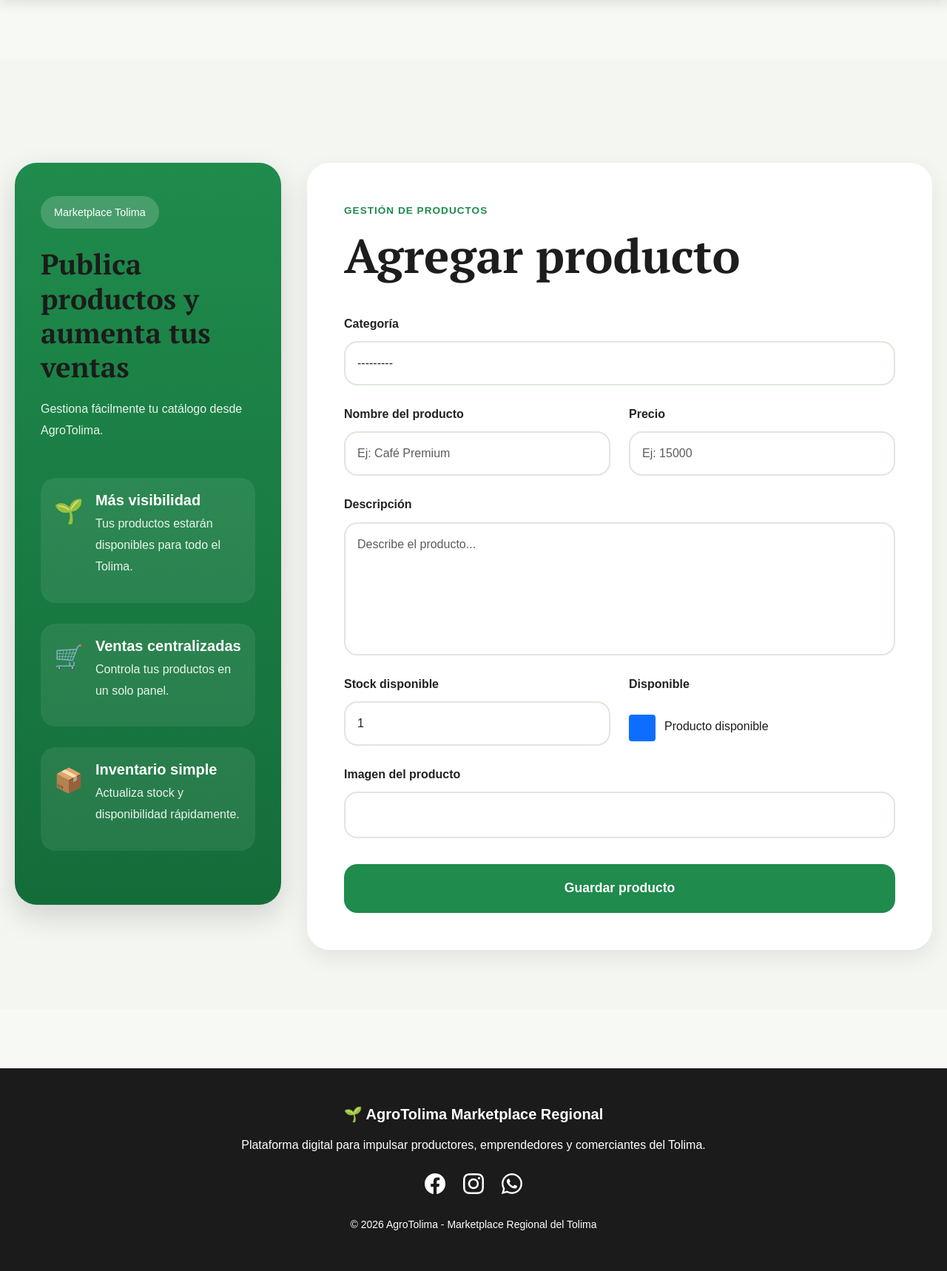
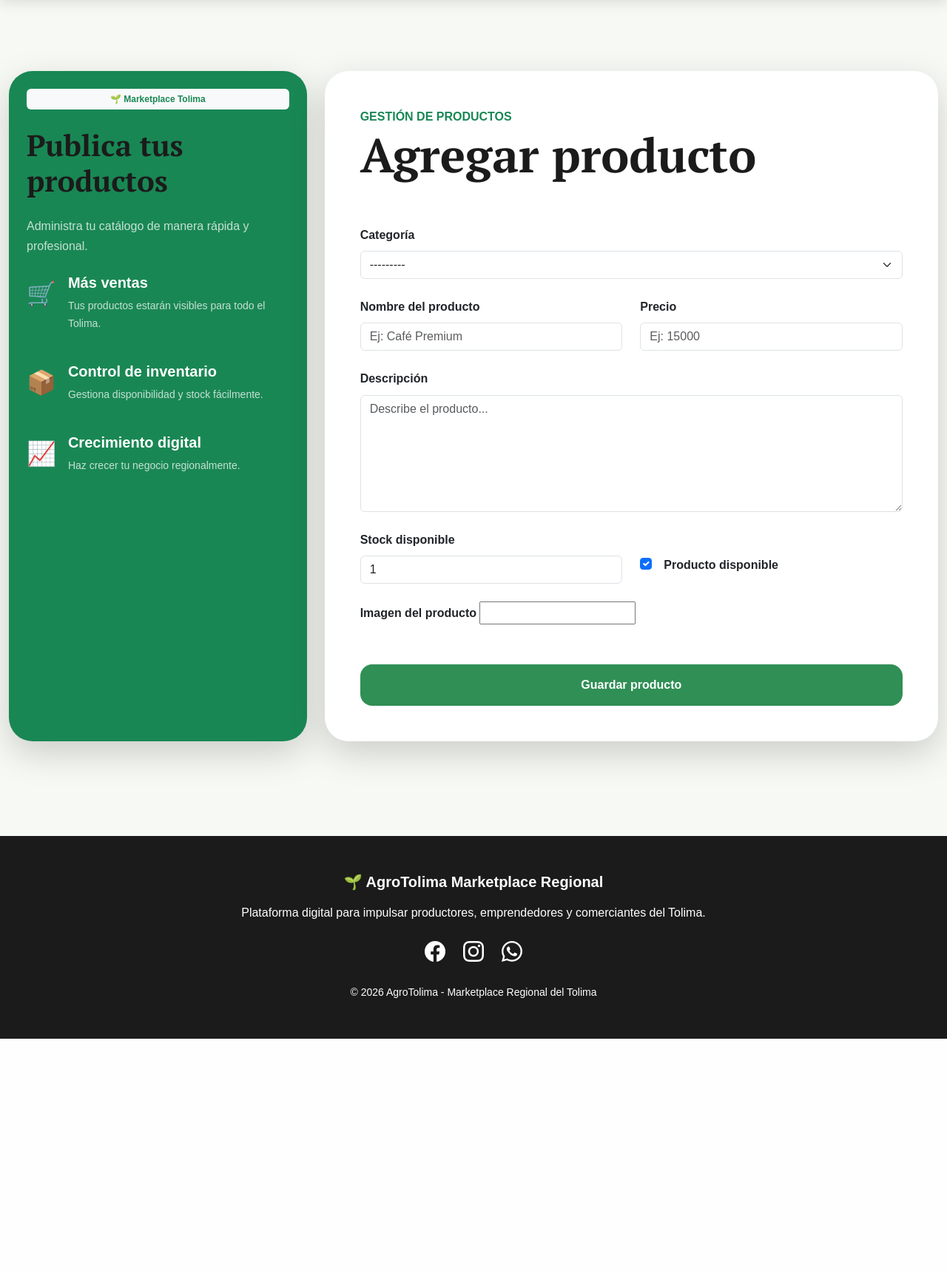
Before and after one commit to Rubiano718/AgroTolima, a Django app: template tienda/templates/tienda/crear_producto.html in a window 1280 px wide. Shown: the part 78-1796 px from the top of the page at 74% size. After the commit the page ends 1482 px from the top, so only its background shows below. Run offline with Django 5.2, Linux system fonts and the light colour scheme; the template is opened without the code that fills it: values that come from a table or form of the project are taken from there, others are empty; data comes from the database, SQL or seed files in the repository.

Commit message:
Control nuevo

```diff
--- a/tienda/templates/tienda/crear_producto.html
+++ b/tienda/templates/tienda/crear_producto.html
@@ -2,135 +2,196 @@
 
 {% block content %}
 
-<section class="producer-dashboard">
+<section class="container py-5 mt-5">
 
-    <div class="dashboard-wrapper">
+    <div class="row g-4">
 
         <!-- PANEL IZQUIERDO -->
 
-        <aside class="dashboard-sidebar">
+        <div class="col-lg-4">
 
-            <div class="sidebar-header">
+            <div class="card border-0 shadow-lg h-100 p-4 bg-success text-white rounded-5">
 
-                <span class="sidebar-badge">
-                    Marketplace Tolima
+                <span class="badge bg-light text-success mb-4 p-2">
+                    🌱 Marketplace Tolima
                 </span>
 
-                <h2>
-                    Publica productos y aumenta tus ventas
+                <h2 class="fw-bold display-6 mb-4">
+                    Publica tus productos
                 </h2>
 
-                <p>
-                    Gestiona fácilmente tu catálogo desde AgroTolima.
+                <p class="mb-4 opacity-75">
+                    Administra tu catálogo de manera rápida y profesional.
                 </p>
 
-            </div>
+                <div class="d-flex gap-3 mb-4">
 
-            <div class="sidebar-benefits">
+                    <div class="fs-2">
+                        🛒
+                    </div>
 
-                <div class="benefit-card">
-                    <span>🌱</span>
                     <div>
-                        <h5>Más visibilidad</h5>
-                        <p>Tus productos estarán disponibles para todo el Tolima.</p>
+                        <h5 class="fw-bold">
+                            Más ventas
+                        </h5>
+
+                        <p class="small opacity-75">
+                            Tus productos estarán visibles para todo el Tolima.
+                        </p>
                     </div>
+
                 </div>
 
-                <div class="benefit-card">
-                    <span>🛒</span>
+                <div class="d-flex gap-3 mb-4">
+
+                    <div class="fs-2">
+                        📦
+                    </div>
+
                     <div>
-                        <h5>Ventas centralizadas</h5>
-                        <p>Controla tus productos en un solo panel.</p>
+                        <h5 class="fw-bold">
+                            Control de inventario
+                        </h5>
+
+                        <p class="small opacity-75">
+                            Gestiona disponibilidad y stock fácilmente.
+                        </p>
                     </div>
+
                 </div>
 
-                <div class="benefit-card">
-                    <span>📦</span>
+                <div class="d-flex gap-3">
+
+                    <div class="fs-2">
+                        📈
+                    </div>
+
                     <div>
-                        <h5>Inventario simple</h5>
-                        <p>Actualiza stock y disponibilidad rápidamente.</p>
+                        <h5 class="fw-bold">
+                            Crecimiento digital
+                        </h5>
+
+                        <p class="small opacity-75">
+                            Haz crecer tu negocio regionalmente.
+                        </p>
                     </div>
+
                 </div>
 
             </div>
 
-        </aside>
+        </div>
 
-        <!-- FORM -->
+        <!-- FORMULARIO -->
 
-        <div class="dashboard-content">
+        <div class="col-lg-8">
 
-            <div class="dashboard-card">
+            <div class="card border-0 shadow-lg rounded-5 p-5">
 
-                <div class="dashboard-title">
+                <div class="mb-5">
 
-                    <div>
-                        <span class="mini-title">
-                            Gestión de productos
-                        </span>
+                    <span class="text-success fw-bold text-uppercase">
+                        Gestión de productos
+                    </span>
 
-                        <h1>
-                            Agregar producto
-                        </h1>
-                    </div>
+                    <h1 class="display-3 fw-bold">
+                        Agregar producto
+                    </h1>
 
                 </div>
 
                 <form method="POST"
-                      enctype="multipart/form-data"
-                      class="modern-form">
+                      enctype="multipart/form-data">
 
                     {% csrf_token %}
 
-                    <div class="form-group">
-                        <label>Categoría</label>
+                    <div class="mb-4">
+
+                        <label class="form-label fw-bold">
+                            Categoría
+                        </label>
+
                         {{ form.categoria }}
+
                     </div>
 
-                    <div class="form-grid">
+                    <div class="row">
 
-                        <div class="form-group">
-                            <label>Nombre del producto</label>
+                        <div class="col-md-6 mb-4">
+
+                            <label class="form-label fw-bold">
+                                Nombre del producto
+                            </label>
+
                             {{ form.nombre }}
+
                         </div>
 
-                        <div class="form-group">
-                            <label>Precio</label>
+                        <div class="col-md-6 mb-4">
+
+                            <label class="form-label fw-bold">
+                                Precio
+                            </label>
+
                             {{ form.precio }}
+
                         </div>
 
                     </div>
 
-                    <div class="form-group">
-                        <label>Descripción</label>
+                    <div class="mb-4">
+
+                        <label class="form-label fw-bold">
+                            Descripción
+                        </label>
+
                         {{ form.descripcion }}
+
                     </div>
 
-                    <div class="form-grid">
+                    <div class="row">
 
-                        <div class="form-group">
-                            <label>Stock disponible</label>
+                        <div class="col-md-6 mb-4">
+
+                            <label class="form-label fw-bold">
+                                Stock disponible
+                            </label>
+
                             {{ form.stock }}
+
                         </div>
 
-                        <div class="form-group check-field">
-                            <label>Disponible</label>
+                        <div class="col-md-6 mb-4 d-flex align-items-center">
 
-                            <div class="check-box-wrapper">
+                            <div class="form-check mt-4">
+
                                 {{ form.disponible }}
-                                <span>Producto disponible</span>
+
+                                <label class="form-check-label fw-bold ms-2">
+                                    Producto disponible
+                                </label>
+
                             </div>
+
                         </div>
 
                     </div>
 
-                    <div class="form-group">
-                        <label>Imagen del producto</label>
+                    <div class="mb-5">
+
+                        <label class="form-label fw-bold">
+                            Imagen del producto
+                        </label>
+
                         {{ form.imagen }}
+
                     </div>
 
-                    <button type="submit" class="save-btn">
+                    <button type="submit"
+                            class="btn btn-success btn-lg w-100 rounded-4 py-3 fw-bold">
+
                         Guardar producto
+
                     </button>
 
                 </form>
```
